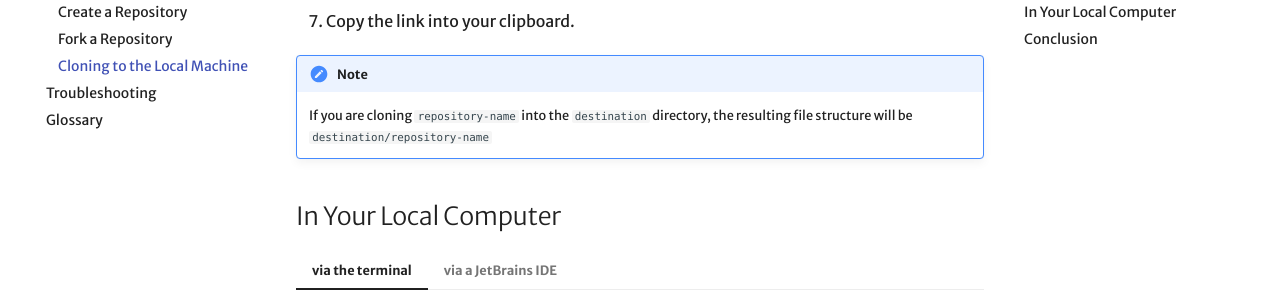
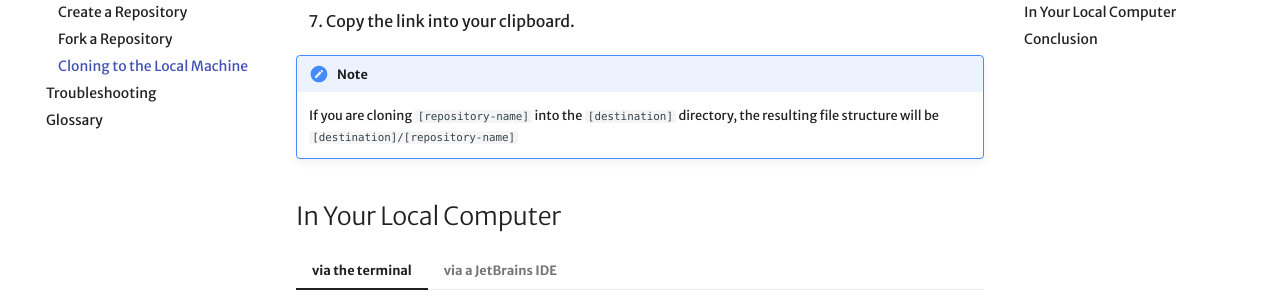
Before and after one commit to Ryan485/COMM2216-Final-Assignment, an MkDocs documentation site: the page built from docs/cloning.md, in a window 1280 px wide and 900 px high, scrolled down 1122 px. Shown: the part 150-449 px from the top of the window. Built offline with MkDocs 1.6.1 and Material for MkDocs 9.7.7, drawn with Linux system fonts in a browser that asks for light colours; some web fonts are replaced.

Commit message:
add consistency

```diff
--- a/docs/cloning.md
+++ b/docs/cloning.md
@@ -30,10 +30,10 @@ extend the repository locally.
 
 !!! note
 
-    If you are cloning `repository-name`
-    into the `destination` directory,
+    If you are cloning `[repository-name]`
+    into the `[destination]` directory,
     the resulting file structure will be
-    `destination/repository-name`
+    `[destination]/[repository-name]`
 
 ## In Your Local Computer
 
```
Also changed, not shown: docs/creating_repository.md (+1 -1 lines).
